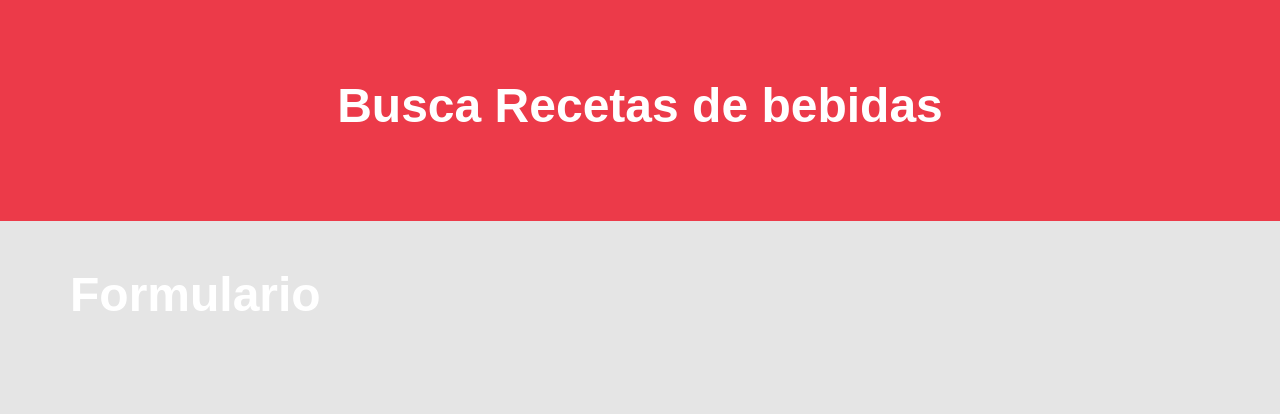
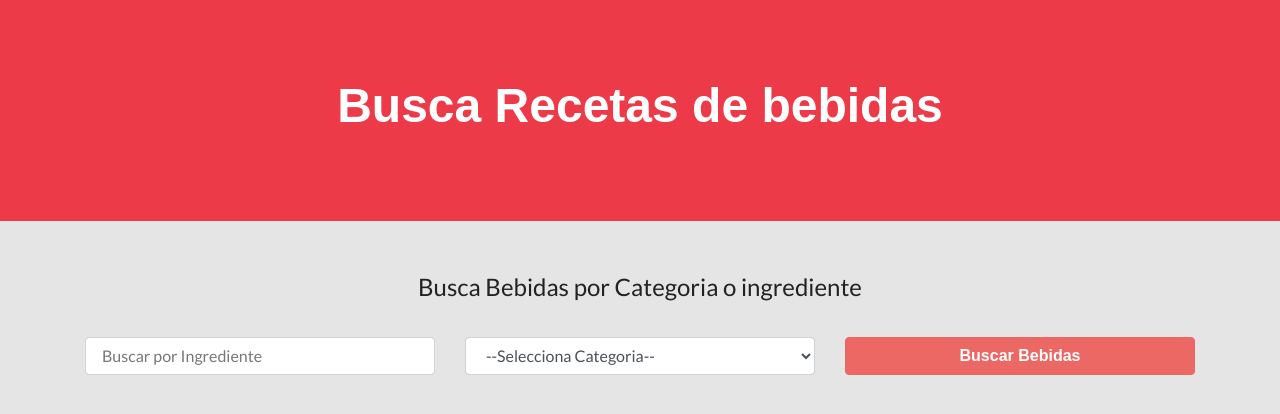
Before and after one commit to MauricioGarcia12/Beverage-Finder, a React (Create React App) app: page / in a window 1280 px wide. Shown: the top 414 px of the page. Built offline with nearby package versions, Linux system fonts and the light colour scheme; a web font is replaced by a local one.

Commit message:
Creando Form

```diff
--- a/src/components/Formulario.jsx
+++ b/src/components/Formulario.jsx
@@ -1,7 +1,39 @@
 import React from 'react'
 const Formulario = () => {
     return (
-        <h1>Formulario</h1>
+
+        <form className='col-12'>
+            <fieldset className='text-center'>
+                <legend>Busca Bebidas por Categoria o ingrediente</legend>
+            </fieldset>
+            <div className="row mt-4">
+
+                <div className="col-md-4">
+                    <input
+                    type="text"
+                    className='form-control'
+                    name='nombre'
+                    placeholder='Buscar por Ingrediente'
+                    />
+                </div>
+
+                <div className="col-md-4">
+                    <select
+                    className='form-control'
+                    name='categoria'
+                    >
+                        <option value=''>--Selecciona Categoria--</option>
+                    </select>
+                </div>
+                <div className="col-md-4">
+                    <input
+                    type="submit"
+                    className="btn btn-block btn-primary"
+                    value='Buscar Bebidas'
+                    />
+                </div>
+            </div>
+        </form>
       );
 }
 
```
